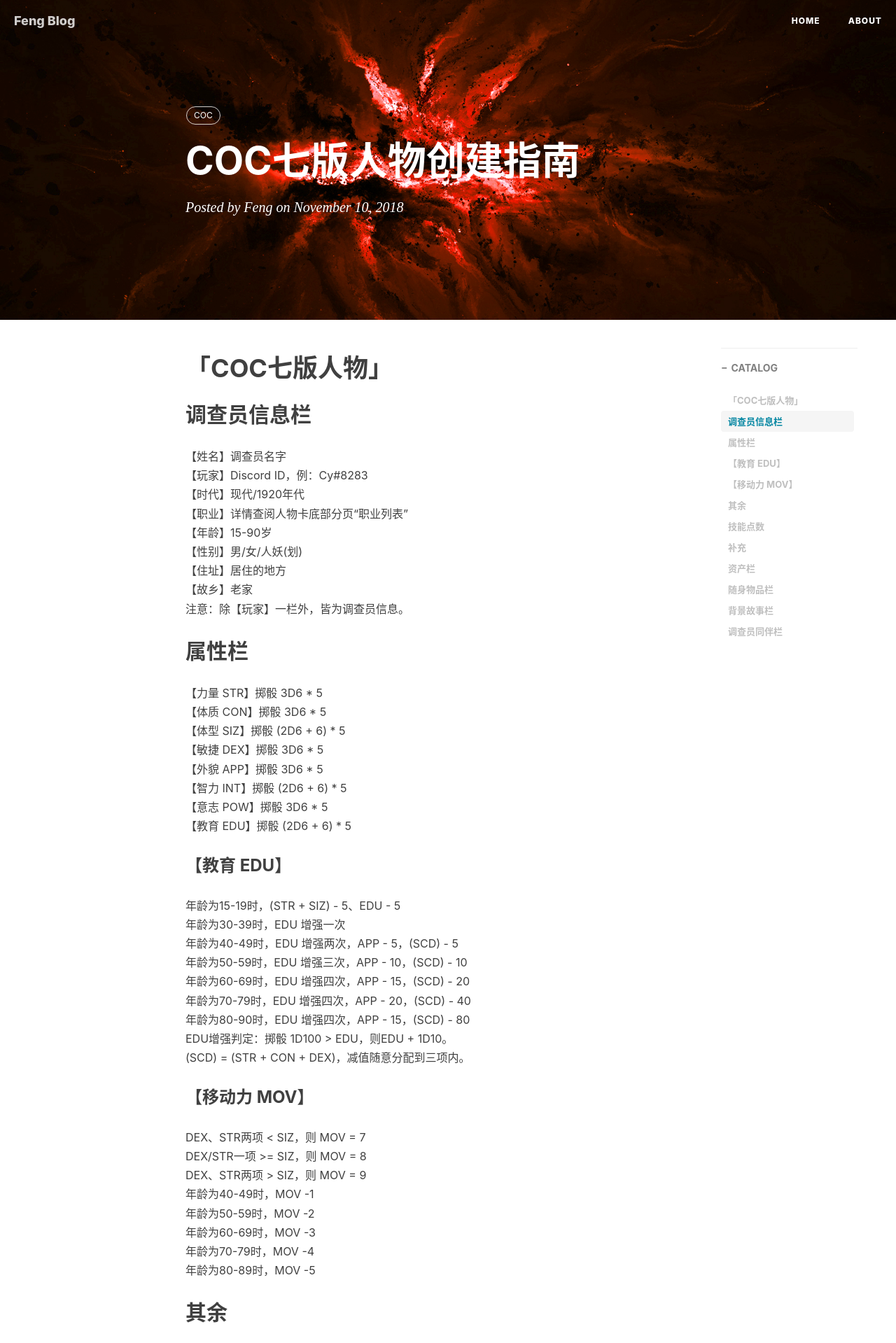
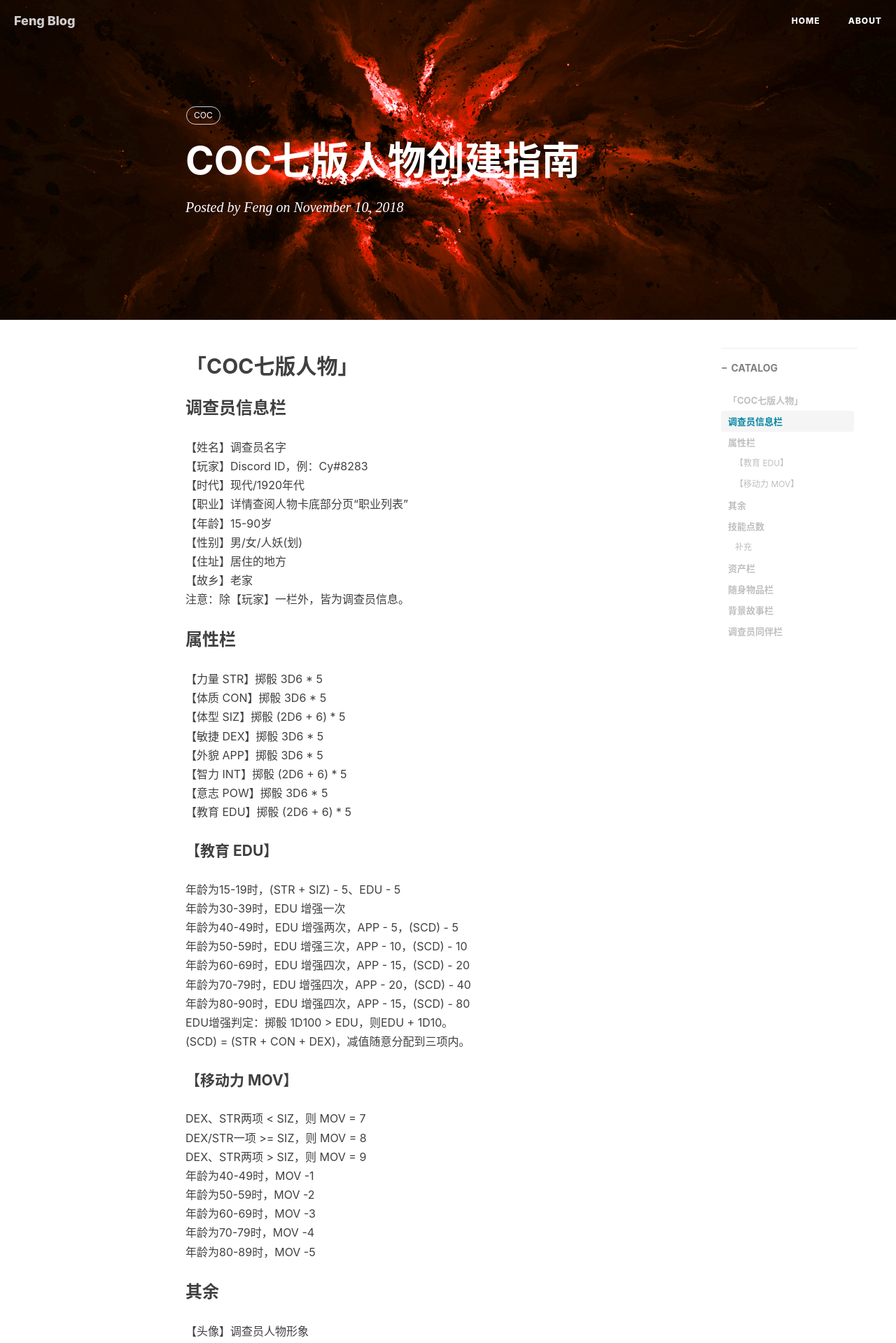
Before and after one commit to Feng0139/Feng0139.github.io, a Jekyll site: the page built from _posts/2018-11-10-COC七版人物创建指南-2018.md, in a window 1280 px wide. Shown: the top 1919 px of the page at 70% size. Built offline with Jekyll 4.4.1, drawn with Linux system fonts in a browser that asks for light colours; nearby versions of some CDN libraries; comment, search, counter and statistics services are not loaded.

```diff
--- a/_posts/2018-11-10-COC七版人物创建指南-2018.md
+++ b/_posts/2018-11-10-COC七版人物创建指南-2018.md
@@ -9,8 +9,8 @@ catalog: true 						# 是否归档
 tags:								# 标签
     - COC
 ---
-# 「COC七版人物」
-## 调查员信息栏
+## 「COC七版人物」
+### 调查员信息栏
 【姓名】调查员名字
 【玩家】Discord ID，例：Cy#8283
 【时代】现代/1920年代
@@ -21,7 +21,7 @@ tags:								# 标签
 【故乡】老家
 注意：除【玩家】一栏外，皆为调查员信息。
 
-## 属性栏
+### 属性栏
 【力量 STR】掷骰 3D6 * 5
 【体质 CON】掷骰 3D6 * 5
 【体型 SIZ】掷骰 (2D6 + 6) * 5
@@ -31,7 +31,7 @@ tags:								# 标签
 【意志 POW】掷骰 3D6 * 5
 【教育 EDU】掷骰 (2D6 + 6) * 5
 
-### 【教育 EDU】
+#### 【教育 EDU】
 年龄为15-19时，(STR + SIZ) - 5、EDU - 5
 年龄为30-39时，EDU 增强一次
 年龄为40-49时，EDU 增强两次，APP - 5，(SCD) - 5
@@ -42,7 +42,7 @@ tags:								# 标签
 EDU增强判定：掷骰 1D100 > EDU，则EDU + 1D10。
 (SCD) = (STR + CON + DEX)，减值随意分配到三项内。
 
-### 【移动力 MOV】
+#### 【移动力 MOV】
 DEX、STR两项 < SIZ，则 MOV = 7
 DEX/STR一项 >= SIZ，则 MOV = 8
 DEX、STR两项 > SIZ，则 MOV = 9
@@ -52,33 +52,33 @@ DEX、STR两项 > SIZ，则 MOV = 9
 年龄为70-79时，MOV -4
 年龄为80-89时，MOV -5
 
-## 其余
+### 其余
 【头像】调查员人物形象
 【体力 HP】(CON + SIZ) / 10 向上取整
 【理智 San】同等 意志POW
 【幸运 Luck】掷骰 3D6 * 5
 【魔法 MP】POW * 5
 
-## 技能点数
+### 技能点数
 『本职技能点』EDU * 4，只可分配到职业技能上。
 『兴趣技能点』INT * 2，除「克苏鲁神话技能」可以随意分配。
 注意：点数不可越过人类上限99，同时KP一般会限制在90以内，除非有充分理由，说服KP允许达到99以内。
 
-### 补充
+#### 补充
 在【体力HP】和「技能名称」上下两栏中间，有一个「职业序号」更改为你的职业序号，序号可以在在“职业列表”的职业名字前查看。
 填写序号完毕后，将会在后方显示本职技能。
 
-## 资产栏
+### 资产栏
 【现金】根据生活水平、调查员的时代，按照底部分页“资产对照表”填写。如生活水平为小康，时代为现代，则现金为 CR * 100。
 【消费水平】同理，现代小康则为1000。
 【其他资产】同理，现代小康则为 CR * 10000，填写到空白栏处。
 注意：CR 是 信用评级。
 
-## 随身物品栏
+### 随身物品栏
 请合理，符合调查员当前身份的填写随身物品。
 注意：KP会检查，不合理将重新填写。
 
-## 背景故事栏
+### 背景故事栏
 【形象描述】调查员行为形象
 【思想与信念】例：敌不动我乱动，信仰丰收女神
 【重要之人】例：父母、兄弟等
@@ -89,5 +89,5 @@ DEX、STR两项 > SIZ，则 MOV = 9
 【恐惧症和狂躁症】害怕之物，厌恶之物
 【背景】填写调查员背景，例：某个大人物的儿子，很有钱......
 
-## 调查员同伴栏
+### 调查员同伴栏
 按照表格例子填写，没有可不填。
```
